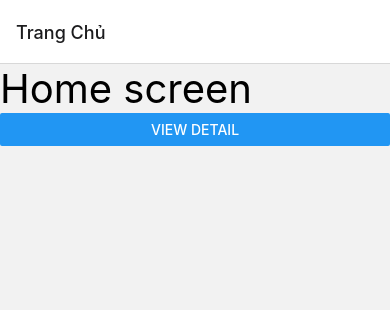
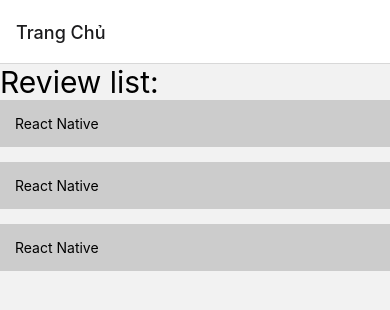
Before and after one commit to leminhtien289/HocReactNative, a React Native app: screen /Home in a window 390 px wide. Shown: the top 310 px of the page. Built offline with nearby package versions, Linux system fonts and the light colour scheme.

Commit message:
Moving Between Screens

```diff
--- a/App.tsx
+++ b/App.tsx
@@ -24,7 +24,7 @@
         return null;
     }
 
-    const Stack = createNativeStackNavigator();
+    const Stack = createNativeStackNavigator<RootStackParamList>();
 
     return (
         <NavigationContainer>
--- a/components/review/detail.tsx
+++ b/components/review/detail.tsx
@@ -1,19 +1,26 @@
-import { StyleSheet, Text, View } from "react-native"
+import { Button, StyleSheet, Text, View } from "react-native"
 import { OPENSANS_REGULAR } from "../../utils/const";
+import { NavigationProp, useNavigation } from "@react-navigation/native";
+
+const styles = StyleSheet.create({
+    review: {
+        fontSize: 30,
+        fontFamily: OPENSANS_REGULAR
+    }
+});
 
 const DetailScreen = () => {
-    const styles = StyleSheet.create({
-        review: {
-            fontSize: 30,
-            fontFamily: OPENSANS_REGULAR
-        }
-    });
+    const navigation: NavigationProp<RootStackParamList> = useNavigation();
 
     return (
         <View>
             <Text style={styles.review}>
                 Detail screen
             </Text>
+            <Button
+                title="Go home"
+                onPress={() => navigation.navigate("Home")}
+            />
         </View>
     )
 }
--- a/components/review/home.tsx
+++ b/components/review/home.tsx
@@ -1,15 +1,53 @@
-import { Button, Text, View } from "react-native"
+import { useState } from "react";
+import { Button, FlatList, StyleSheet, Text, TouchableOpacity, View } from "react-native"
 
-const HomeScreen = () => {
+interface IReview {
+    id: number;
+    title: string;
+    star: number;
+}
+
+const styles = StyleSheet.create({
+    reviewItem: {
+        padding: 15,
+        backgroundColor: '#ccc',
+        marginBottom: 15
+    }
+});
+
+const HomeScreen = (props: any) => {
+    const { navigation } = props;
+
+    const [reviews, setReviews] = useState<IReview[]>([
+        { id: 1, title: 'React Native', star: 3 },
+        { id: 2, title: 'React Native', star: 4 },
+        { id: 3, title: 'React Native', star: 5 },
+    ]);
+
     return (
         <View>
-            <Text style={{ fontSize: 40 }}>
-                Home screen
+            <Text style={{ fontSize: 30 }}>
+                Review list:
             </Text>
-            <Button
-                title="View Detail"
-                onPress={() => alert('me')}
-            />
+            <View>
+                <FlatList
+                    data={reviews}
+                    keyExtractor={(item) => item.id + ""}
+                    renderItem={({ item }) => {
+                        return (
+                            <TouchableOpacity
+                                onPress={() => navigation.navigate('review-detail')}
+                            >
+                                <View style={styles.reviewItem}>
+                                    <Text>
+                                        {item.title}
+                                    </Text>
+                                </View>
+                            </TouchableOpacity>
+                        )
+                    }}
+                />
+            </View>
         </View>
     )
 }
--- /dev/null
+++ b/types/route.d.ts
@@ -0,0 +1,5 @@
+type RootStackParamList = {
+    Home: undefined;
+    About: undefined;
+    "review-detail": undefined;
+};
```
